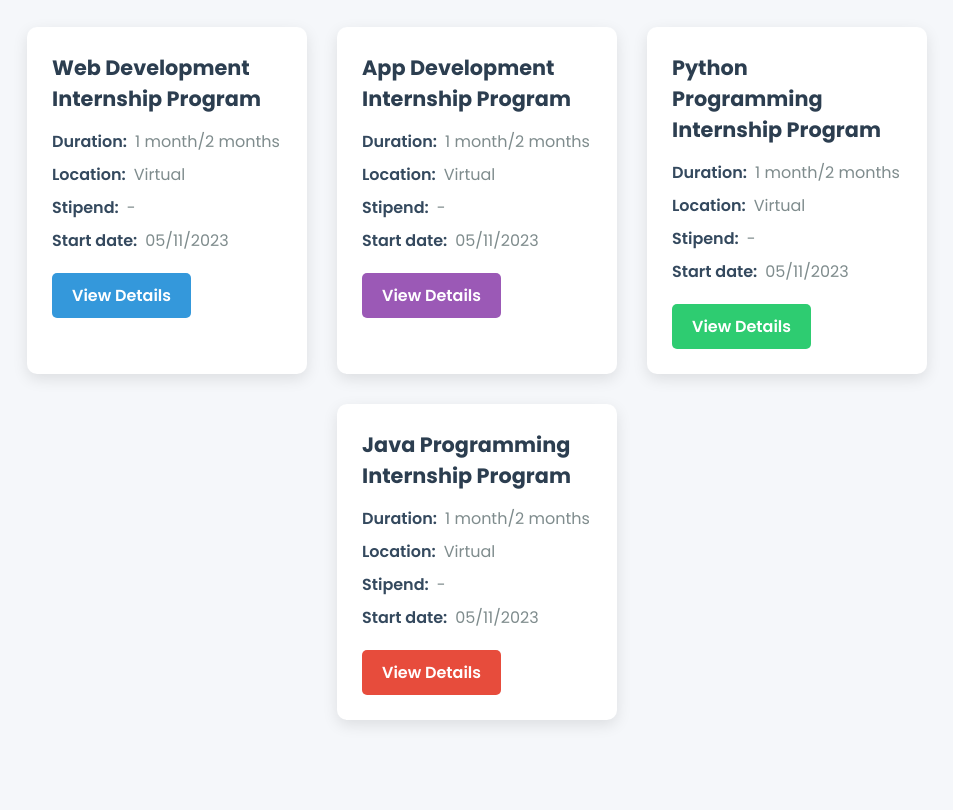
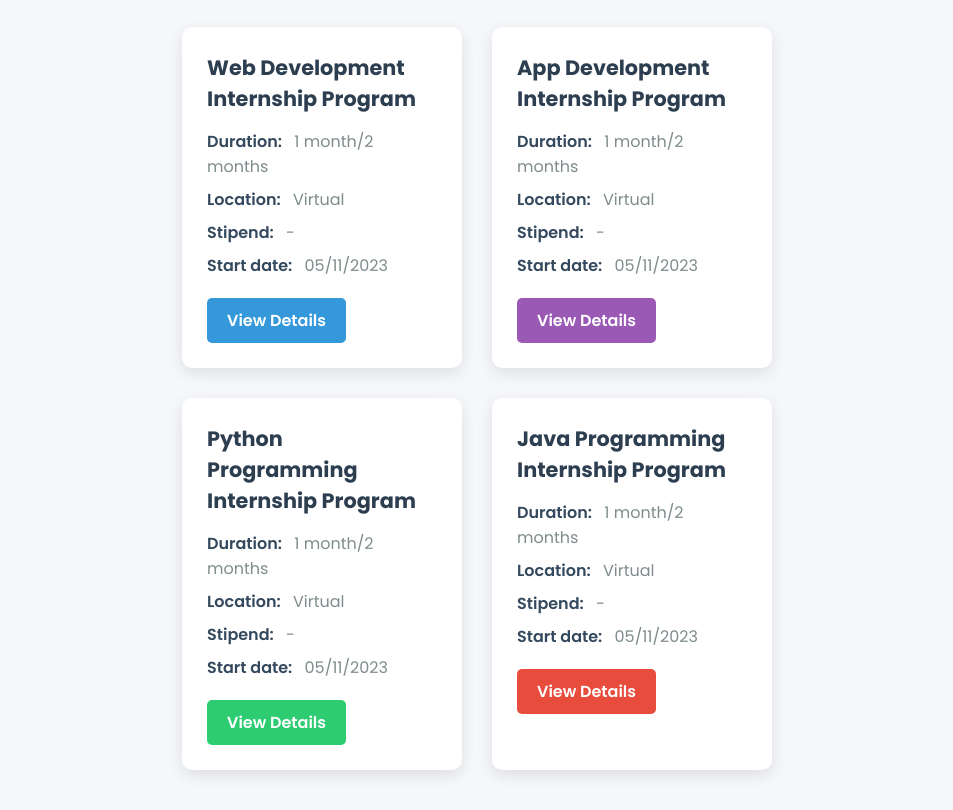
Before and after one commit to Harshithad9/internship_portal, a plain HTML site: page index.html in a window 1280 px wide. Shown: the part 103-913 px from the top of the page, without its empty margins (163-1116 px from the left). Before the commit the page ends 863 px from the top, so only its background shows below. Drawn offline with Linux system fonts and the light colour scheme.

Commit message:
Modified

```diff
--- a/index.html
+++ b/index.html
@@ -11,63 +11,69 @@
   <h1>Internships</h1>
 
   <div class="internship-container">
-    <!-- Web Development Card -->
+    <!-- Row 1 -->
+    <div class="internship-row">
+      <!-- Web Development -->
       <div class="internship-card web-dev">
         <h2 class="internship-title">Web Development Internship Program</h2>
         <div class="internship-details">
-        <div class="detail-item"><span class="detail-label">Duration:</span> <span>1 month/2 months</span></div>
-        <div class="detail-item"><span class="detail-label">Location:</span> <span>Virtual</span></div>
-        <div class="detail-item"><span class="detail-label">Stipend:</span> <span>-</span></div>
-        <div class="detail-item"><span class="detail-label">Start date:</span> <span>05/11/2023</span></div>
+          <div class="detail-item"><span class="detail-label">Duration:</span> 1 month/2 months</div>
+          <div class="detail-item"><span class="detail-label">Location:</span> Virtual</div>
+          <div class="detail-item"><span class="detail-label">Stipend:</span> -</div>
+          <div class="detail-item"><span class="detail-label">Start date:</span> 05/11/2023</div>
         </div>
-      <a href="#" class="view-btn" onclick="toggleDetails(event, 'web-dev-details')">View Details</a>
-      <div class="more-details" id="web-dev-details">
+        <a href="#" class="view-btn" onclick="toggleDetails(event, 'web-dev')">View Details</a>
+        <div class="more-details" id="web-dev">
           <p>This internship covers HTML, CSS, JavaScript, and frameworks like React.js. You’ll work on real-world projects and gain a certificate on completion.</p>
         </div>
       </div>
 
-    <!-- App Development Card -->
+      <!-- App Development -->
       <div class="internship-card app-dev">
         <h2 class="internship-title">App Development Internship Program</h2>
         <div class="internship-details">
-        <div class="detail-item"><span class="detail-label">Duration:</span> <span>1 month/2 months</span></div>
-        <div class="detail-item"><span class="detail-label">Location:</span> <span>Virtual</span></div>
-        <div class="detail-item"><span class="detail-label">Stipend:</span> <span>-</span></div>
-        <div class="detail-item"><span class="detail-label">Start date:</span> <span>05/11/2023</span></div>
+          <div class="detail-item"><span class="detail-label">Duration:</span> 1 month/2 months</div>
+          <div class="detail-item"><span class="detail-label">Location:</span> Virtual</div>
+          <div class="detail-item"><span class="detail-label">Stipend:</span> -</div>
+          <div class="detail-item"><span class="detail-label">Start date:</span> 05/11/2023</div>
         </div>
-      <a href="#" class="view-btn" onclick="toggleDetails(event, 'app-dev-details')">View Details</a>
-      <div class="more-details" id="app-dev-details">
+        <a href="#" class="view-btn" onclick="toggleDetails(event, 'app-dev')">View Details</a>
+        <div class="more-details" id="app-dev">
           <p>This internship teaches mobile development using Flutter or Android Studio. Ideal for those wanting to publish their first app.</p>
         </div>
       </div>
+    </div>
 
-    <!-- Python Programming Card -->
+    <!-- Row 2 -->
+    <div class="internship-row">
+      <!-- Python Programming -->
       <div class="internship-card python">
         <h2 class="internship-title">Python Programming Internship Program</h2>
         <div class="internship-details">
-        <div class="detail-item"><span class="detail-label">Duration:</span> <span>1 month/2 months</span></div>
-        <div class="detail-item"><span class="detail-label">Location:</span> <span>Virtual</span></div>
-        <div class="detail-item"><span class="detail-label">Stipend:</span> <span>-</span></div>
-        <div class="detail-item"><span class="detail-label">Start date:</span> <span>05/11/2023</span></div>
+          <div class="detail-item"><span class="detail-label">Duration:</span> 1 month/2 months</div>
+          <div class="detail-item"><span class="detail-label">Location:</span> Virtual</div>
+          <div class="detail-item"><span class="detail-label">Stipend:</span> -</div>
+          <div class="detail-item"><span class="detail-label">Start date:</span> 05/11/2023</div>
         </div>
-      <a href="#" class="view-btn" onclick="toggleDetails(event, 'python-details')">View Details</a>
-      <div class="more-details" id="python-details">
+        <a href="#" class="view-btn" onclick="toggleDetails(event, 'python')">View Details</a>
+        <div class="more-details" id="python">
           <p>This internship focuses on core Python, OOPs concepts, and small projects in automation and data processing.</p>
         </div>
       </div>
 
-    <!-- Java Programming Card -->
+      <!-- Java Programming -->
       <div class="internship-card java">
         <h2 class="internship-title">Java Programming Internship Program</h2>
         <div class="internship-details">
-        <div class="detail-item"><span class="detail-label">Duration:</span> <span>1 month/2 months</span></div>
-        <div class="detail-item"><span class="detail-label">Location:</span> <span>Virtual</span></div>
-        <div class="detail-item"><span class="detail-label">Stipend:</span> <span>-</span></div>
-        <div class="detail-item"><span class="detail-label">Start date:</span> <span>05/11/2023</span></div>
+          <div class="detail-item"><span class="detail-label">Duration:</span> 1 month/2 months</div>
+          <div class="detail-item"><span class="detail-label">Location:</span> Virtual</div>
+          <div class="detail-item"><span class="detail-label">Stipend:</span> -</div>
+          <div class="detail-item"><span class="detail-label">Start date:</span> 05/11/2023</div>
         </div>
-      <a href="#" class="view-btn" onclick="toggleDetails(event, 'java-details')">View Details</a>
-      <div class="more-details" id="java-details">
+        <a href="#" class="view-btn" onclick="toggleDetails(event, 'java')">View Details</a>
+        <div class="more-details" id="java">
           <p>This internship provides training in Java fundamentals, OOPs, and basic backend development using Java frameworks.</p>
+        </div>
       </div>
     </div>
   </div>
@@ -75,8 +81,15 @@
   <script>
     function toggleDetails(event, id) {
       event.preventDefault();
-      const detailSection = document.getElementById(id);
-      detailSection.classList.toggle('visible');
+      // Close all open details first
+      document.querySelectorAll('.more-details').forEach(section => {
+        if (section.id !== id) {
+          section.classList.remove('visible');
+        }
+      });
+      // Toggle the selected one
+      const target = document.getElementById(id);
+      target.classList.toggle('visible');
     }
   </script>
 </body>
--- a/styles.css
+++ b/styles.css
@@ -19,11 +19,17 @@ h1 {
 
 .internship-container {
   display: flex;
-  flex-wrap: wrap;
-  justify-content: center;
+  flex-direction: column;
   gap: 30px;
   max-width: 1200px;
   margin: 0 auto;
+}
+
+.internship-row {
+  display: flex;
+  justify-content: center;
+  flex-wrap: wrap;
+  gap: 30px;
 }
 
 .internship-card {
@@ -33,7 +39,6 @@ h1 {
   width: 280px;
   padding: 25px;
   transition: transform 0.3s, box-shadow 0.3s;
-  position: relative;
 }
 
 .internship-card:hover {
@@ -52,7 +57,6 @@ h1 {
 }
 
 .detail-item {
-  display: flex;
   margin-bottom: 8px;
   color: #7f8c8d;
 }
@@ -72,6 +76,7 @@ h1 {
   font-weight: 600;
   transition: background-color 0.3s;
   background-color: #3498db;
+  cursor: pointer;
 }
 
 .web-dev .view-btn { background-color: #3498db; }
```
Lines whose indentation alone changed are shown as unchanged.
